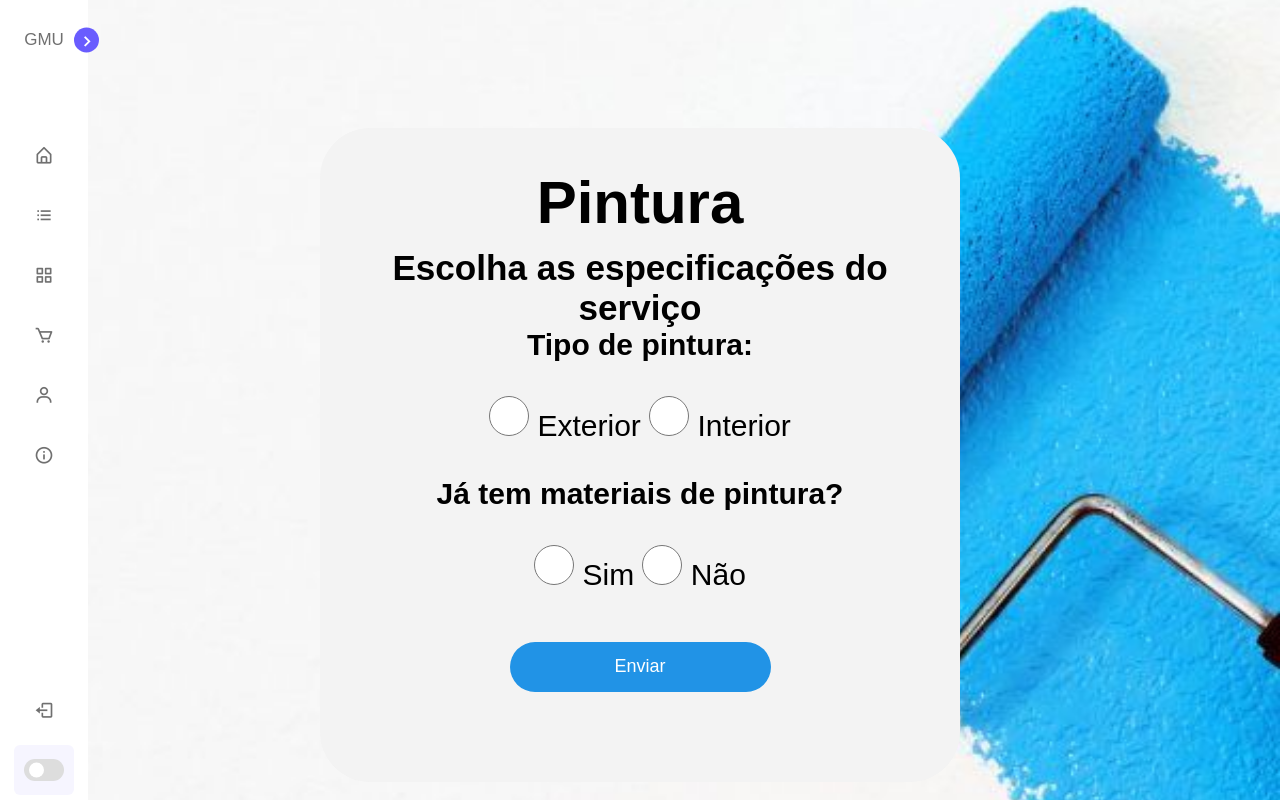
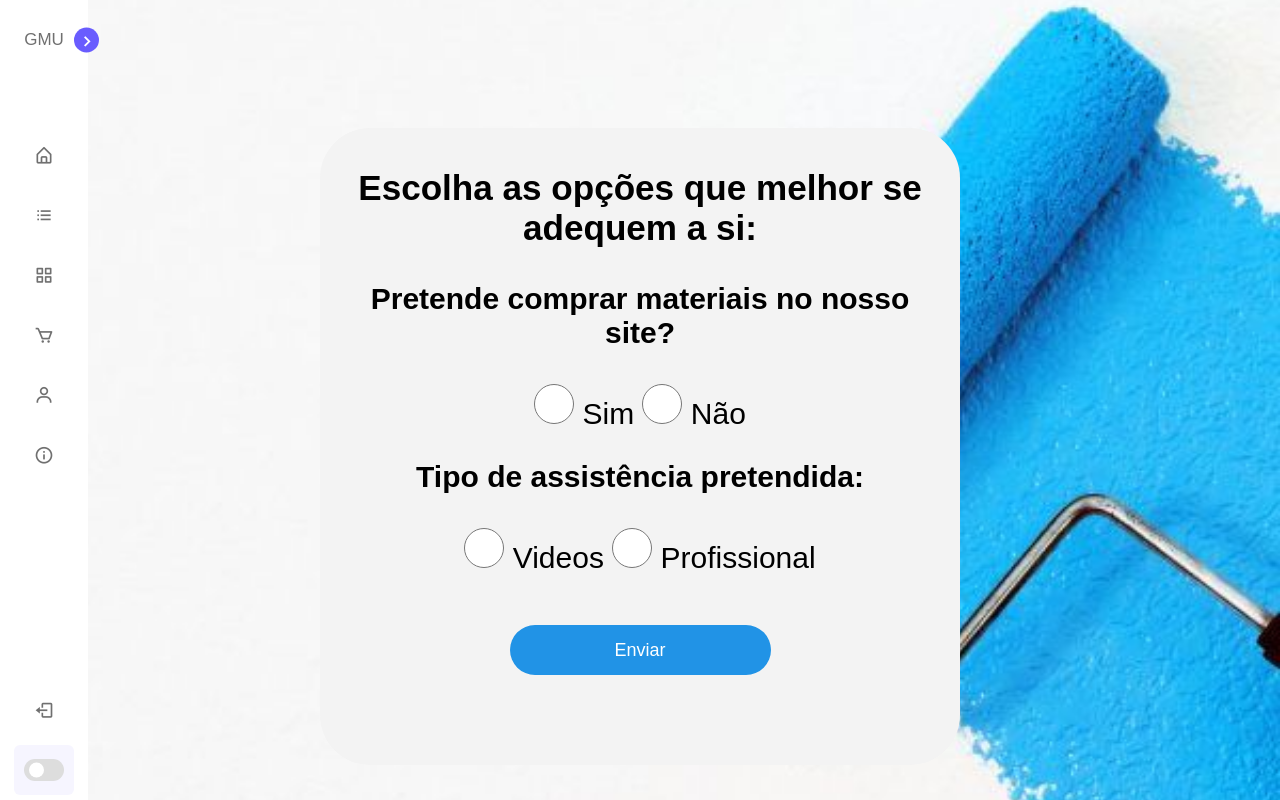
Before and after one commit to TymeRod/AS-705, a Flask app: page /escolhas/ in a window 1280 px wide. Run offline with Flask 3, Linux system fonts and the light colour scheme; some libraries are stand-ins or nearby versions.

Commit message:
pag de escolhas

```diff
--- a/templates/escolhas.html
+++ b/templates/escolhas.html
@@ -173,20 +173,22 @@
     <fieldset>
     <div class="" style="text-align: center;font-size: 30px;top: 50%;">
        <form id="checkboxForm" method="post">
-            <h1 style="font-size: 60px;color: #000000;">Pintura</h1><br>
 
-            <h3 style="margin-top: -4%;">Escolha as especificações do serviço<br></h3>
-            <div> <b>Tipo de pintura: </b> </div><br>
+            <h3>Escolha as opções que melhor se adequem a si:<br></h3>
 
-            <input type="radio"  name="option1" value="1" required> Exterior
-            <input type="radio" name="option1" value="2" required> Interior
-
-            <div><br><b> Já tem materiais de pintura?</b> </div>
+            <div><br><b> Pretende comprar materiais no nosso site?</b> </div>
             <br>
-
 
             <input type="radio" name="option2" value="1"> Sim
             <input type="radio" name="option2" value="2"> Não
+
+
+            <div style="margin-top: 5%;"> <b>Tipo de assistência pretendida: </b> </div><br>
+
+            <input type="radio"  name="option1" value="1" required> Videos
+            <input type="radio" name="option1" value="2" required> Profissional
+
+
             <input type="submit" class="button" style="width: 45%;margin: 50px auto;border-radius: 50px;" value="Enviar">
 
         </form>
```
